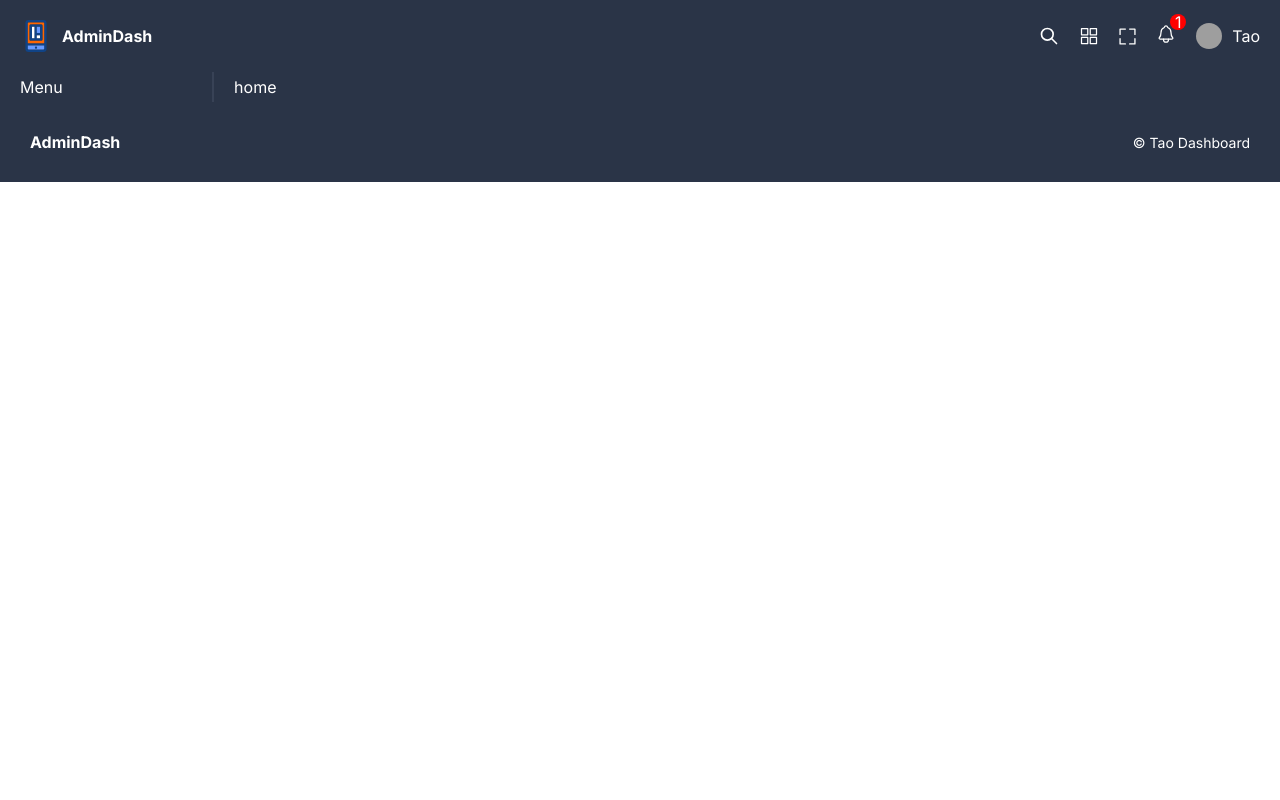
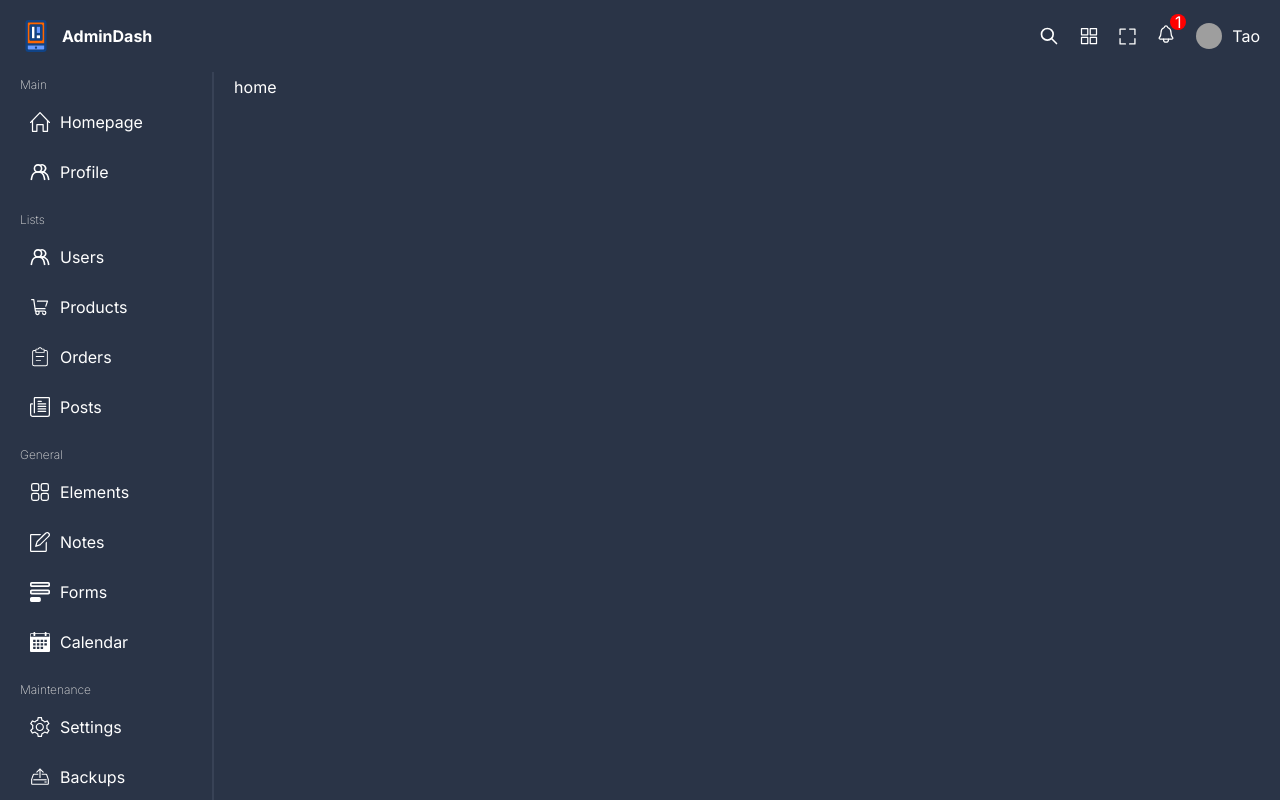
Before and after one commit to rica213/admin-dashboard-vite, a React (Vite) app: page / in a window 1280 px wide. Shown: the top 800 px of the page. Built offline with nearby package versions, Linux system fonts and the light colour scheme; grey boxes are pictures that could not be loaded.

Commit message:
Implement menu

```diff
--- a/src/components/menu/Menu.tsx
+++ b/src/components/menu/Menu.tsx
@@ -1,9 +1,23 @@
-import './menu.scss'
+import { Link } from 'react-router-dom';
+import './menu.scss';
+import { menu } from '../../data';
 
 const Menu = () => {
   return (
-    <div className='menu'>Menu</div>
-  )
-}
+    <div className="menu">
+      {menu.map((item) => (
+        <div className="item" key={item.id}>
+          <span className="title">{item.title}</span>
+          {item.listItems.map((listItem) => (
+            <Link to="/" className="listItem" key={listItem.id}>
+              <img src={listItem.icon} alt="home_icon" />
+              <span className="listItemTitle">{listItem.title}</span>
+            </Link>
+          ))}
+        </div>
+      ))}
+    </div>
+  );
+};
 
-export default Menu
+export default Menu;
--- a/src/components/menu/menu.scss
+++ b/src/components/menu/menu.scss
@@ -0,0 +1,29 @@
+@import '../../styles/variables.scss';
+
+.menu {
+  .item {
+    display: flex;
+    flex-direction: column;
+    gap: 10px;
+    margin-bottom: 20px;
+
+    .title {
+      font-size: 12px;
+      font-weight: 200;
+      color: $soft-color;
+    }
+
+    .listItem {
+      display: flex;
+      align-items: center;
+      gap: 10px;
+      padding: 10px;
+      border-radius: 5px;
+
+      &:hover {
+        background-color: $soft-bg;
+      }
+
+    }
+  }
+}
--- /dev/null
+++ b/src/data.ts
@@ -0,0 +1,111 @@
+export const menu = [
+  {
+    id: 1,
+    title: 'Main',
+    listItems: [
+      {
+        id: 1,
+        title: 'Homepage',
+        url: '/',
+        icon: 'home.svg',
+      },
+      {
+        id: 2,
+        title: 'Profile',
+        url: 'users/1',
+        icon: 'user.svg',
+      },
+    ],
+  },
+  {
+    id: 2,
+    title: 'Lists',
+    listItems: [
+      {
+        id: 1,
+        title: 'Users',
+        url: '/users',
+        icon: 'user.svg',
+      },
+      {
+        id: 2,
+        title: 'Products',
+        url: '/products',
+        icon: 'product.svg',
+      },
+      {
+        id: 3,
+        title: 'Orders',
+        url: '/orders',
+        icon: 'order.svg',
+      },
+      {
+        id: 4,
+        title: 'Posts',
+        url: '/posts',
+        icon: 'post2.svg',
+      },
+    ],
+  },
+  {
+    id: 3,
+    title: 'General',
+    listItems: [
+      {
+        id: 1,
+        title: 'Elements',
+        url: '/',
+        icon: 'element.svg',
+      },
+      {
+        id: 2,
+        title: 'Notes',
+        url: '/',
+        icon: 'note.svg',
+      },
+      {
+        id: 3,
+        title: 'Forms',
+        url: '/',
+        icon: 'form.svg',
+      },
+      {
+        id: 4,
+        title: 'Calendar',
+        url: '/',
+        icon: 'calendar.svg',
+      },
+    ],
+  },
+  {
+    id: 4,
+    title: 'Maintenance',
+    listItems: [
+      {
+        id: 1,
+        title: 'Settings',
+        url: '/',
+        icon: 'setting.svg',
+      },
+      {
+        id: 2,
+        title: 'Backups',
+        url: '/',
+        icon: 'backup.svg',
+      },
+    ],
+  },
+  {
+    id: 5,
+    title: 'Analytics',
+    listItems: [
+      { id: 1, title: 'Charts', url: '/', icon: 'chart.svg' },
+      {
+        id: 2,
+        title: 'Logs',
+        url: '/',
+        icon: 'log.svg',
+      },
+    ],
+  },
+];
```
